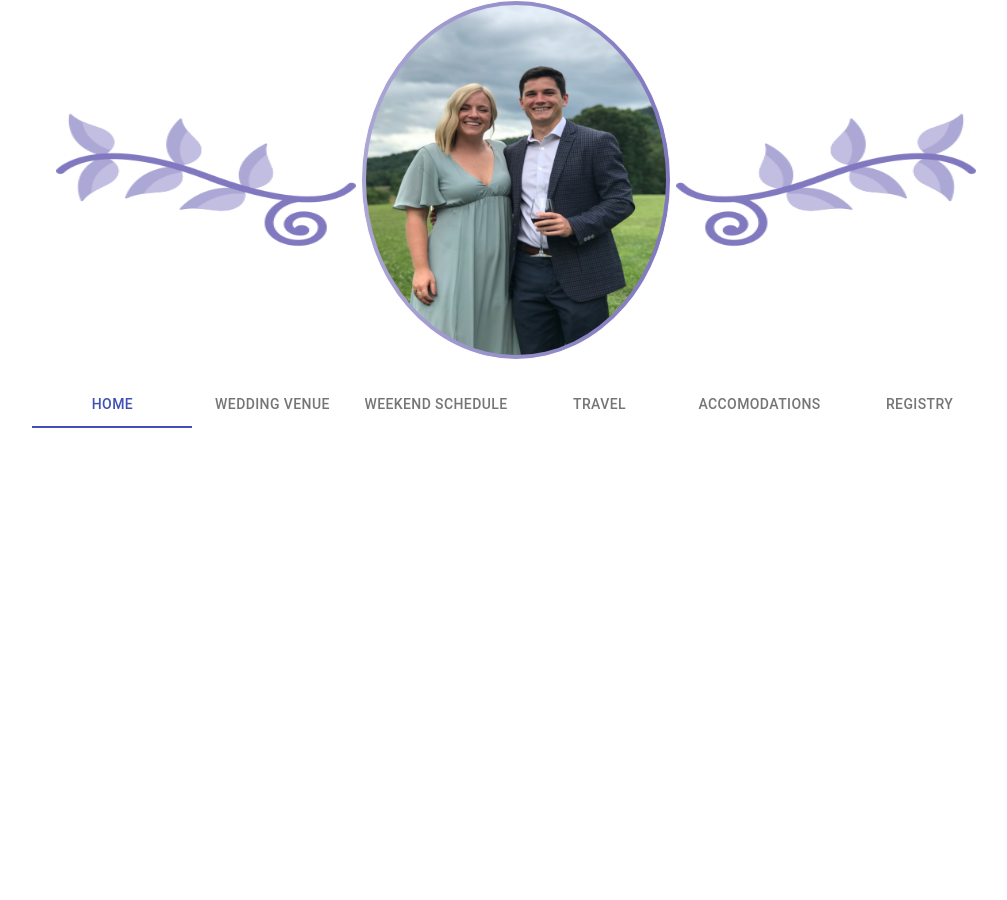
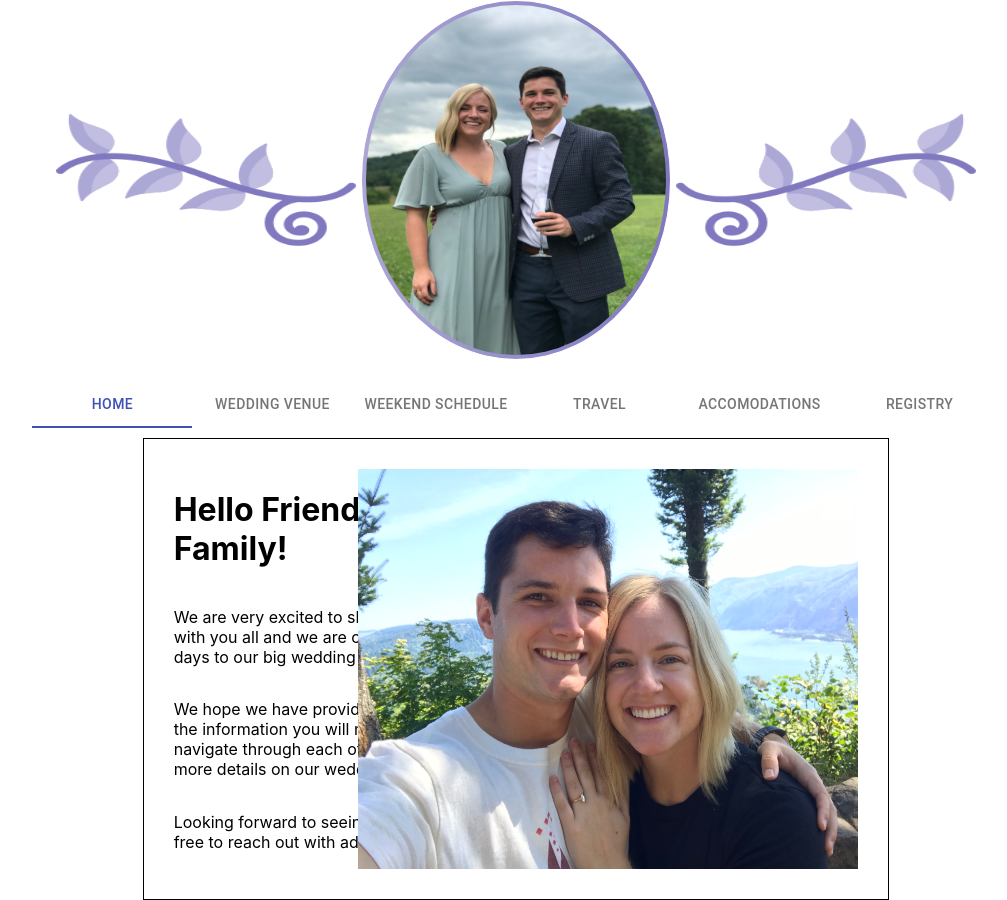
Before and after one commit to gpoell/wedding-website, a React (Create React App) app: page / in a window 1280 px wide. Shown: the whole page, without its empty margins (124-1131 px from the left). Before the commit the page ends 800 px from the top, so only its background shows below. Built offline with nearby package versions, Linux system fonts and the light colour scheme.

Commit message:
added content for Home section

```diff
--- a/src/App.js
+++ b/src/App.js
@@ -1,8 +1,8 @@
 import React from "react";
-import Home from "./Content/Home/Home";
+import Content from "./Content/Content";
 
 const App = () => {
-  return <Home />;
+  return <Content />;
 };
 
 export default App;
--- /dev/null
+++ b/src/Content/Content.jsx
@@ -0,0 +1,32 @@
+import React, { useState } from "react";
+import Grid from "@material-ui/core/Grid";
+import HomePageTitle from "../Components/HomePageTitle/HomePageTitle";
+import Navigation from "../Components/Navigation/Navigation";
+import Home from "./Home/Home";
+import { styles } from "./styles";
+
+const Content = () => {
+  // const isMobileDevice = () => {
+  //   return (
+  //     typeof window.orientation !== "undefined" ||
+  //     navigator.userAgent.indexOf("IEMobile") !== -1
+  //   );
+  // };
+  const [value, setValue] = useState(0);
+
+  const handleChange = (event, newValue) => {
+    setValue(newValue);
+  };
+
+  return (
+    <Grid container justify='center'>
+      <HomePageTitle />
+      <Navigation value={value} handleChange={handleChange} />
+      <Grid container item xs={7} style={styles.sections}>
+        {value === 0 && <Home />}
+      </Grid>
+    </Grid>
+  );
+};
+
+export default Content;
--- a/src/Content/Home/Home.jsx
+++ b/src/Content/Home/Home.jsx
@@ -1,26 +1,31 @@
-import React, { useState } from "react";
+import React from "react";
 import Grid from "@material-ui/core/Grid";
-import HomePageTitle from "../../Components/HomePageTitle/HomePageTitle";
-import Navigation from "../../Components/Navigation/Navigation";
+import home1 from "../../Images/home1.JPEG";
+import { styles } from "./styles";
 
 const Home = () => {
-  // const isMobileDevice = () => {
-  //   return (
-  //     typeof window.orientation !== "undefined" ||
-  //     navigator.userAgent.indexOf("IEMobile") !== -1
-  //   );
-  // };
-  const [value, setValue] = useState(0);
-
-  const handleChange = (event, newValue) => {
-    setValue(newValue);
-  };
-
   return (
-    <Grid container>
-      <HomePageTitle />
-      <Navigation value={value} handleChange={handleChange} />
-    </Grid>
+    <>
+      <Grid container item xs={6}>
+        <h1>Hello Friends and Family!</h1>
+        <p>
+          We are very excited to share our special day with you all and we are
+          counting down the days to our big wedding day!
+        </p>
+        <p>
+          We hope we have provided you with all of the information you will
+          need, so please navigate through each of the tabs to find more details
+          on our wedding weekend.
+        </p>
+        <p>
+          Looking forward to seeing you all and feel free to reach out with
+          additional questions.
+        </p>
+      </Grid>
+      <Grid container item xs={6} justify='flex-end'>
+        <img src={home1} alt='Kelsey and Garrett' style={styles.photo} />
+      </Grid>
+    </>
   );
 };
 
--- a/src/Content/Home/styles.js
+++ b/src/Content/Home/styles.js
@@ -1,11 +1,11 @@
 export const styles = {
-  header: {
-    padding: "100px"
+  container: {
+    border: "1px solid",
+    minHeight: "450px",
+    padding: 20
   },
-  content: {
-    marginLeft: "auto",
-    marginRight: "auto",
-    textAlign: "center",
-    fontSize: "200%"
+  photo: {
+    width: 500,
+    height: 400
   }
 };
--- /dev/null
+++ b/src/Content/styles.js
@@ -0,0 +1,16 @@
+export const styles = {
+  header: {
+    padding: "100px"
+  },
+  content: {
+    marginLeft: "auto",
+    marginRight: "auto",
+    textAlign: "center",
+    fontSize: "200%"
+  },
+  sections: {
+    border: "1px solid",
+    minHeight: "400px",
+    padding: 30
+  }
+};
```
Also changed, not shown: src/Images/home1.JPEG (added), src/Images/home2.jpg (added).
